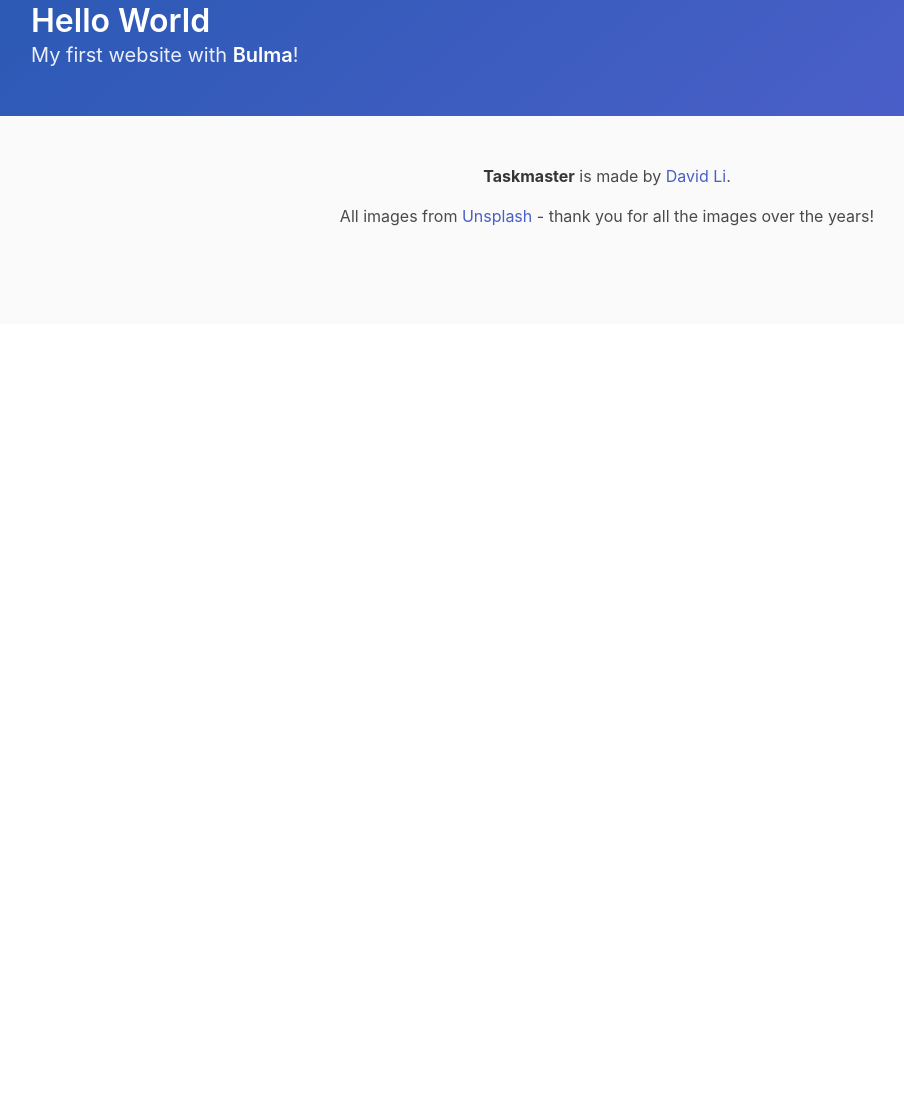
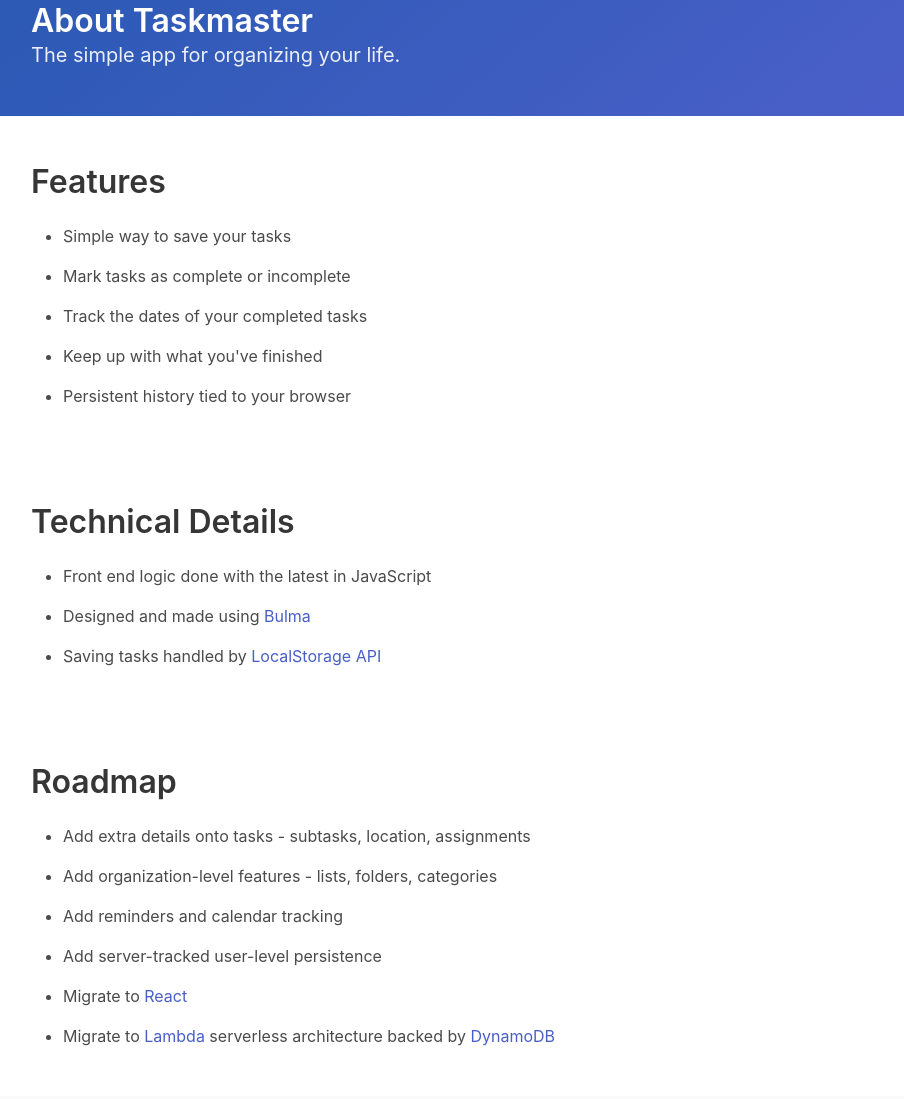
Before and after one commit to dlimx/taskmaster, a plain HTML site: page about.html in a window 1280 px wide. Shown: the part 131-1230 px from the top of the page, without its empty margins (33-937 px from the left). Before the commit the page ends 800 px from the top, so only its background shows below. Drawn offline with nearby package versions, Linux system fonts and the light colour scheme.

Commit message:
add base about page

```diff
--- a/about.html
+++ b/about.html
@@ -44,11 +44,84 @@
   <div class="hero-body">
     <div class="container">
       <h1 class="title">
-        Hello World
+        About Taskmaster
       </h1>
       <p class="subtitle">
-        My first website with <strong>Bulma</strong>!
+        The simple app for organizing your life.
       </p>
+    </div>
+  </div>
+</section>
+
+<section class="section">
+  <div class="container">
+    <h1 class="title">
+      Features
+    </h1>
+    <div class="content">
+      <ul>
+        <li>Simple way to save your tasks</li>
+      </ul>
+      <ul>
+        <li>Mark tasks as complete or incomplete</li>
+      </ul>
+      <ul>
+        <li>Track the dates of your completed tasks</li>
+      </ul>
+      <ul>
+        <li>Keep up with what you've finished</li>
+      </ul>
+      <ul>
+        <li>Persistent history tied to your browser</li>
+      </ul>
+    </div>
+  </div>
+</section>
+
+<section class="section">
+  <div class="container">
+    <h1 class="title">
+      Technical Details
+    </h1>
+    <div class="content">
+      <ul>
+        <li>Front end logic done with the latest in JavaScript</li>
+      </ul>
+      <ul>
+        <li>Designed and made using <a href="http://bulma.io">Bulma</a></li>
+      </ul>
+      <ul>
+        <li>Saving tasks handled by <a href="https://developer.mozilla.org/en-US/docs/Web/API/Window/localStorage">LocalStorage API</a></li>
+      </ul>
+    </div>
+  </div>
+</section>
+
+
+<section class="section">
+  <div class="container">
+    <h1 class="title">
+      Roadmap
+    </h1>
+    <div class="content">
+      <ul>
+        <li>Add extra details onto tasks - subtasks, location, assignments</li>
+      </ul>
+      <ul>
+        <li>Add organization-level features - lists, folders, categories</li>
+      </ul>
+      <ul>
+        <li>Add reminders and calendar tracking</li>
+      </ul>
+      <ul>
+        <li>Add server-tracked user-level persistence</li>
+      </ul>
+      <ul>
+        <li>Migrate to <a href="https://reactjs.org">React</a></li>
+      </ul>
+      <ul>
+        <li>Migrate to <a href="https://aws.amazon.com/lambda/">Lambda</a> serverless architecture backed by <a href="https://aws.amazon.com/dynamodb/">DynamoDB</a></li>
+      </ul>
     </div>
   </div>
 </section>
```
Also changed, not shown: index.html (+3 -3 lines), profile.html (+3 -3 lines), src/tasks.js (+16 -3 lines).
